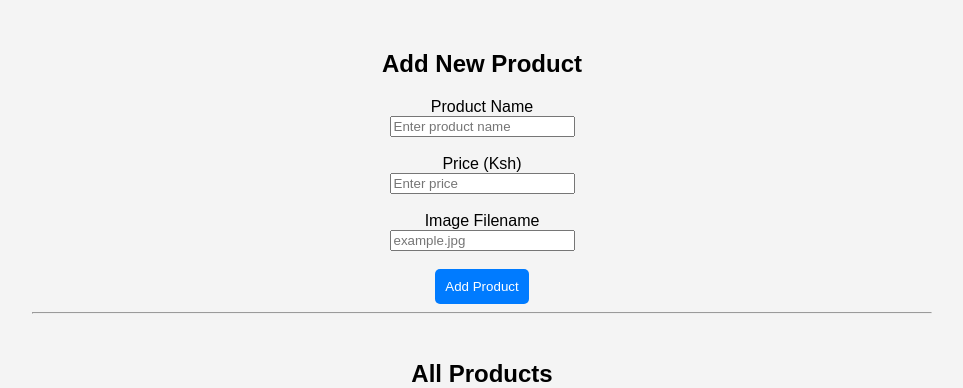
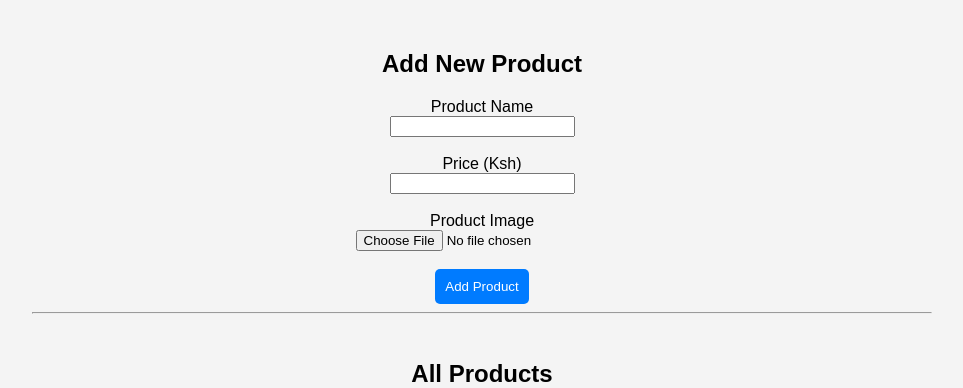
Before and after one commit to wolferphilemon-web/FERI-GENERAL-STORE, a Flask app: page /admin in a window 1280 px wide. Shown: the part 77-465 px from the top of the page, without its empty margins (158-1121 px from the left). Run offline with Flask 3, Linux system fonts and the light colour scheme; data comes from the database, SQL or seed files in the repository.

```diff
--- a/templates/admin.html
+++ b/templates/admin.html
@@ -15,16 +15,16 @@
 
     <h2>Add New Product</h2>
 
-    <form method="POST" action="/add_product">
+    <form method="POST" action="/add_product" enctype="multipart/form-data">
 
         <label>Product Name</label><br>
-        <input type="text" name="name" placeholder="Enter product name" required><br><br>
+        <input type="text" name="name" required><br><br>
 
         <label>Price (Ksh)</label><br>
-        <input type="number" name="price" placeholder="Enter price" required><br><br>
+        <input type="number" name="price" required><br><br>
 
-        <label>Image Filename</label><br>
-        <input type="text" name="image" placeholder="example.jpg" required><br><br>
+        <label>Product Image</label><br>
+        <input type="file" name="image" accept="image/*" required><br><br>
 
         <button type="submit">Add Product</button>
 
@@ -51,7 +51,7 @@
             <td>{{ product.id }}</td>
 
             <td>
-                <img src="{{ url_for('static', filename='images/' + product.image) }}"
+                <img src="{{ url_for('static', filename='uploads/' + product.image) }}"
                      width="80">
             </td>
 
@@ -66,7 +66,7 @@
                 </a>
 
                 <a href="/delete_product/{{ product.id }}">
-                    <button onclick="return confirm('Are you sure you want to delete this product?')">
+                    <button onclick="return confirm('Delete this product?')">
                         Delete
                     </button>
                 </a>
```
